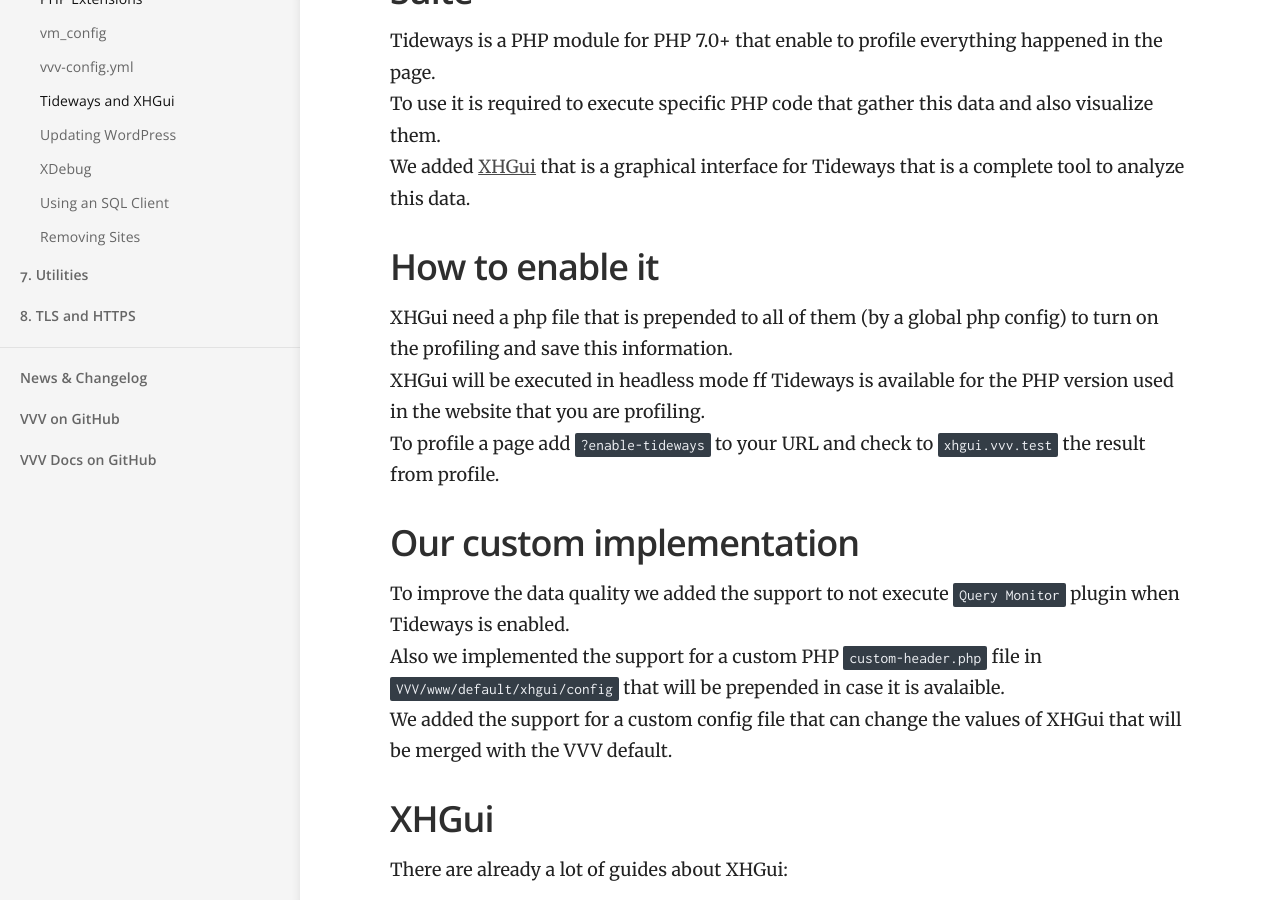
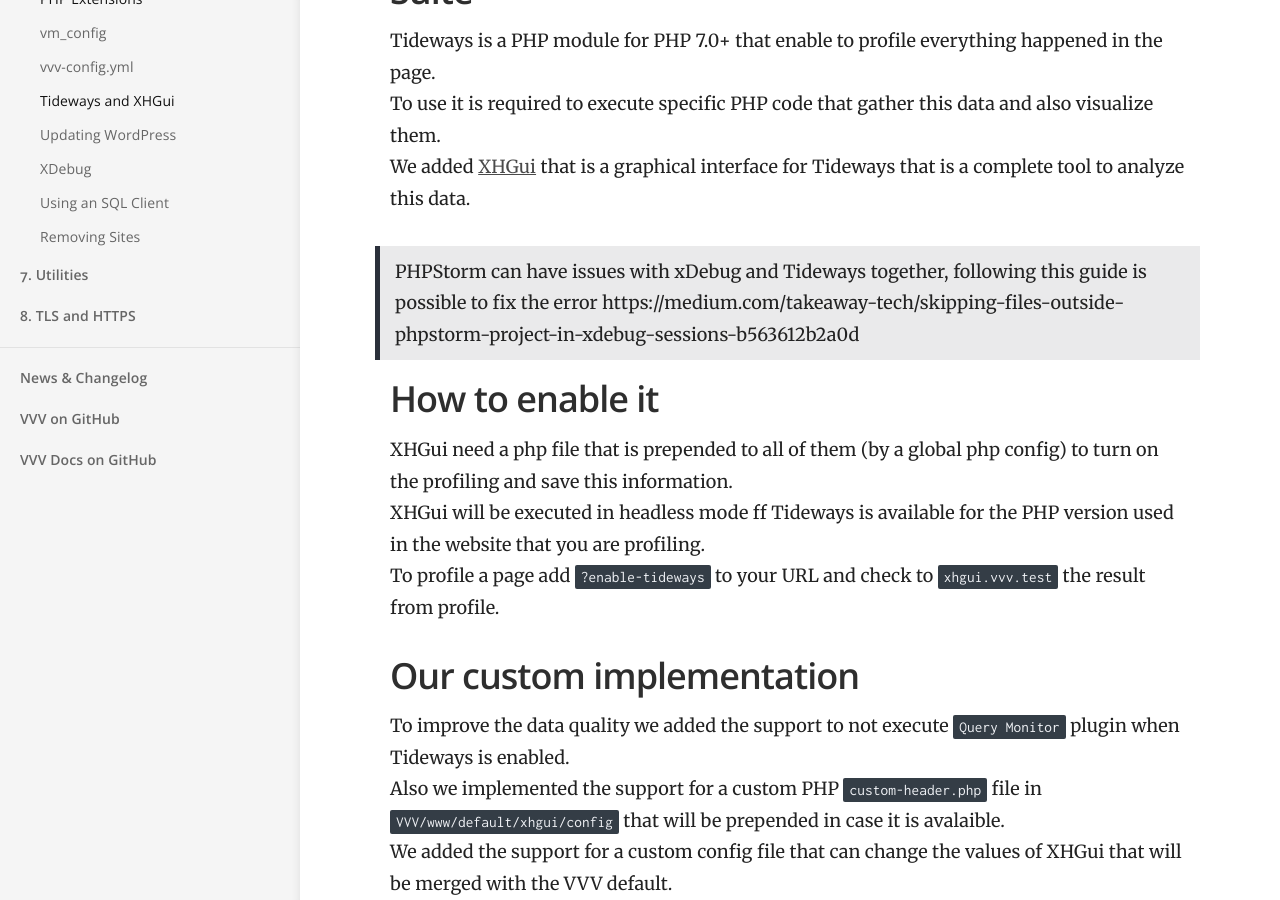
Before and after one commit to Varying-Vagrant-Vagrants/varyingvagrantvagrants.org, a Jekyll site: the page built from docs/en-US/references/tideways.md, in a window 1280 px wide and 900 px high, scrolled down 449 px. Built offline with Jekyll 4.4.1, drawn with Linux system fonts in a browser that asks for light colours.

Commit message:
adding doc for phpstorm

```diff
--- a/docs/en-US/references/tideways.md
+++ b/docs/en-US/references/tideways.md
@@ -14,6 +14,8 @@ VVV has different utilities available for developers, one of them is [Tideways](
 Tideways is a PHP module for PHP 7.0+ that enable to profile everything happened in the page.
 To use it is required to execute specific PHP code that gather this data and also visualize them.
 We added [XHGui](https://github.com/perftools/xhgui) that is a graphical interface for Tideways that is a complete tool to analyze this data.
+
+> PHPStorm can have issues with xDebug and Tideways together, following this guide is possible to fix the error https://medium.com/takeaway-tech/skipping-files-outside-phpstorm-project-in-xdebug-sessions-b563612b2a0d
 
 ## How to enable it
 
```
